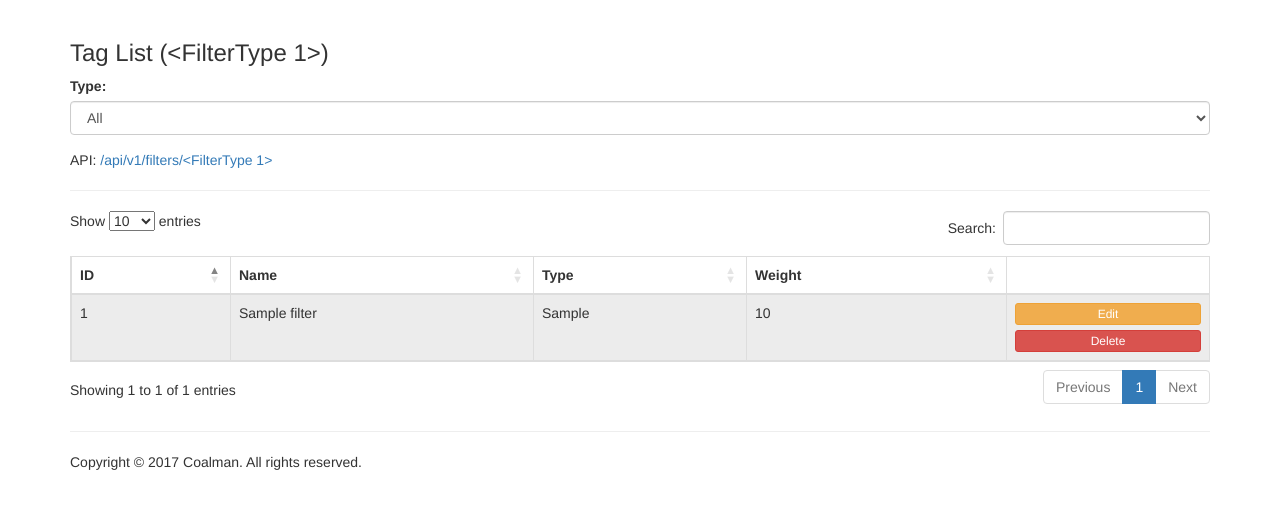
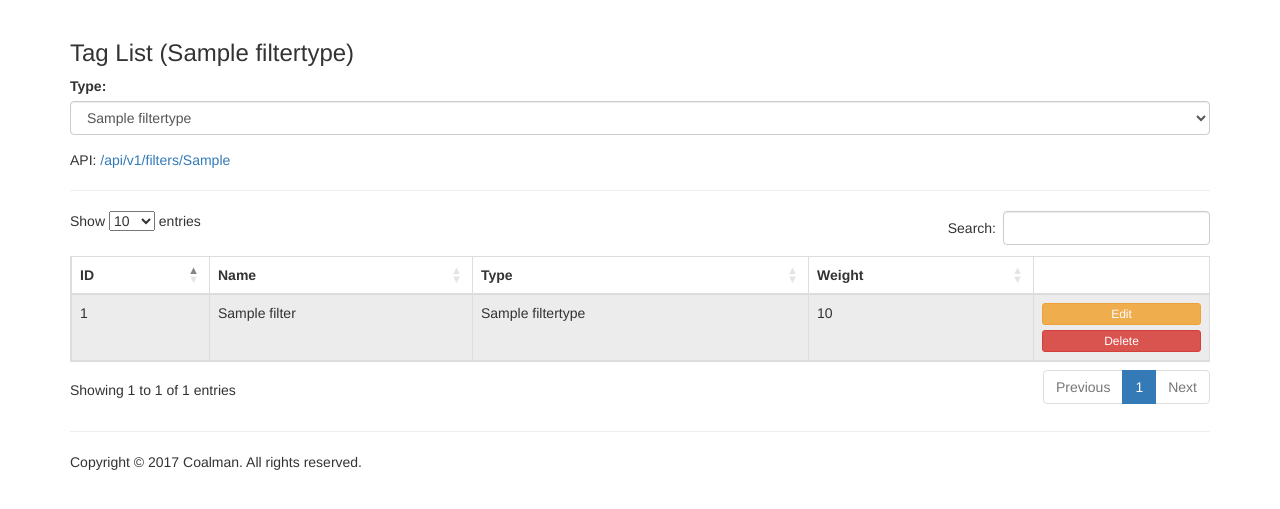
Before and after one commit to kendog/coalman, a Flask app: template templates/admin_filters.html in a window 1280 px wide. Shown: the part 50-559 px from the top of the page. Run offline with Flask 2, Linux system fonts and the light colour scheme; the template is opened without the code that fills it: values that come from a table or form of the project are taken from there, others are empty; tables that the repository leaves empty hold one stand-in row (values such as "Sample post"); some libraries are stand-ins or nearby versions.

Commit message:
filter relationships

```diff
--- a/app.py
+++ b/app.py
@@ -71,12 +71,16 @@
     name = db.Column(db.String(255))
     filter_type = db.Column(db.String(225))
     weight = db.Column(db.Integer())
+    filter_type_id = db.Column(db.Integer, db.ForeignKey('FilterTypes.id'))
+    filter_type = db.relationship("FilterType", back_populates="filters")
 
 
 class FilterType(db.Model):
     __tablename__ = 'FilterTypes'
-    id = db.Column(db.String(225), primary_key=True)
+    id = db.Column(db.Integer, primary_key=True)
     name = db.Column(db.String(255))
+    tag = db.Column(db.String(255))
+    filters = db.relationship("Filter", back_populates="filter_type")
 
 
 # Setup Flask-Security
@@ -85,7 +89,16 @@
 
 
 # Define Schemas
+class FilterTypeSchema(ma.Schema):
+    class Meta:
+        model = FilterType
+        # Fields to expose
+        fields = ('name', 'tag')
+
+
 class FilterSchema(ma.Schema):
+    filter_type = ma.Nested(FilterTypeSchema)
+
     class Meta:
         model = Filter
         # Fields to expose
@@ -93,7 +106,6 @@
 
 
 class FileSchema(ma.Schema):
-
     filters = ma.Nested(FilterSchema, many=True)
 
     class Meta:
@@ -116,42 +128,48 @@
     # Populate FilterGroup
     filter_group = FilterType.query.first()
     if filter_group is None:
-        db.session.add(FilterType(id="region", name="Region"))
-        db.session.add(FilterType(id="vertical", name="Vertical"))
-        db.session.add(FilterType(id="category", name="Category"))
+        region = FilterType(tag="region", name="Region")
+        vertical = FilterType(tag="vertical", name="Vertical")
+        category = FilterType(tag="category", name="Category")
+        db.session.add(region)
+        db.session.add(vertical)
+        db.session.add(category)
         db.session.commit()
     # Populate Filters
     filter = Filter.query.first()
     if filter is None:
-        db.session.add(Filter(name="Americas", filter_type="region", weight=0))
-        db.session.add(Filter(name="APAC", filter_type="region", weight=1))
-        db.session.add(Filter(name="EMEA", filter_type="region", weight=2))
-        db.session.add(Filter(name="E-commerce", filter_type="vertical", weight=0))
-        db.session.add(Filter(name="Education", filter_type="vertical", weight=1))
-        db.session.add(Filter(name="Energy", filter_type="vertical", weight=2))
-        db.session.add(Filter(name="Financial Services", filter_type="vertical", weight=3))
-        db.session.add(Filter(name="Government", filter_type="vertical", weight=4))
-        db.session.add(Filter(name="Healthcare", filter_type="vertical", weight=5))
-        db.session.add(Filter(name="Insurance", filter_type="vertical", weight=6))
-        db.session.add(Filter(name="Manufacturing", filter_type="vertical", weight=7))
-        db.session.add(Filter(name="Media &amp; Entertainment", filter_type="vertical", weight=8))
-        db.session.add(Filter(name="Reseller &amp; Service Provider", filter_type="vertical", weight=9))
-        db.session.add(Filter(name="Retail", filter_type="vertical", weight=10))
-        db.session.add(Filter(name="Scientific Research", filter_type="vertical", weight=11))
-        db.session.add(Filter(name="Service Provider", filter_type="vertical", weight=12))
-        db.session.add(Filter(name="Technology", filter_type="vertical", weight=13))
-        db.session.add(Filter(name="Telecommunications", filter_type="vertical", weight=14))
-        db.session.add(Filter(name="Travel &amp; Hospitality", filter_type="vertical", weight=15))
-        db.session.add(Filter(name="Web Services", filter_type="vertical", weight=16))
-        db.session.add(Filter(name="Identity and Policy Control", filter_type="category", weight=0))
-        db.session.add(Filter(name="Network Management", filter_type="category", weight=1))
-        db.session.add(Filter(name="Network Operating System", filter_type="category", weight=2))
-        db.session.add(Filter(name="Routers", filter_type="category", weight=3))
-        db.session.add(Filter(name="Security", filter_type="category", weight=4))
-        db.session.add(Filter(name="Services", filter_type="category", weight=5))
-        db.session.add(Filter(name="Software Defined Networking", filter_type="category", weight=6))
-        db.session.add(Filter(name="Switches", filter_type="category", weight=7))
-        db.session.add(Filter(name="Wireless", filter_type="category", weight=8))
+        filter_type = FilterType.query.filter_by(tag='region').first()
+        db.session.add(Filter(name="Americas", filter_type=filter_type, weight=0))
+        db.session.add(Filter(name="APAC", filter_type=filter_type, weight=1))
+        db.session.add(Filter(name="EMEA", filter_type=filter_type, weight=2))
+        filter_type = FilterType.query.filter_by(tag='vertical').first()
+        db.session.add(Filter(name="E-commerce", filter_type=filter_type, weight=0))
+        db.session.add(Filter(name="Education", filter_type=filter_type, weight=1))
+        db.session.add(Filter(name="Energy", filter_type=filter_type, weight=2))
+        db.session.add(Filter(name="Financial Services", filter_type=filter_type, weight=3))
+        db.session.add(Filter(name="Government", filter_type=filter_type, weight=4))
+        db.session.add(Filter(name="Healthcare", filter_type=filter_type, weight=5))
+        db.session.add(Filter(name="Insurance", filter_type=filter_type, weight=6))
+        db.session.add(Filter(name="Manufacturing", filter_type=filter_type, weight=7))
+        db.session.add(Filter(name="Media &amp; Entertainment", filter_type=filter_type, weight=8))
+        db.session.add(Filter(name="Reseller &amp; Service Provider", filter_type=filter_type, weight=9))
+        db.session.add(Filter(name="Retail", filter_type=filter_type, weight=10))
+        db.session.add(Filter(name="Scientific Research", filter_type=filter_type, weight=11))
+        db.session.add(Filter(name="Service Provider", filter_type=filter_type, weight=12))
+        db.session.add(Filter(name="Technology", filter_type=filter_type, weight=13))
+        db.session.add(Filter(name="Telecommunications", filter_type=filter_type, weight=14))
+        db.session.add(Filter(name="Travel &amp; Hospitality", filter_type=filter_type, weight=15))
+        db.session.add(Filter(name="Web Services", filter_type=filter_type, weight=16))
+        filter_type = FilterType.query.filter_by(tag='category').first()
+        db.session.add(Filter(name="Identity and Policy Control", filter_type=filter_type, weight=0))
+        db.session.add(Filter(name="Network Management", filter_type=filter_type, weight=1))
+        db.session.add(Filter(name="Network Operating System", filter_type=filter_type, weight=2))
+        db.session.add(Filter(name="Routers", filter_type=filter_type, weight=3))
+        db.session.add(Filter(name="Security", filter_type=filter_type, weight=4))
+        db.session.add(Filter(name="Services", filter_type=filter_type, weight=5))
+        db.session.add(Filter(name="Software Defined Networking", filter_type=filter_type, weight=6))
+        db.session.add(Filter(name="Switches", filter_type=filter_type, weight=7))
+        db.session.add(Filter(name="Wireless", filter_type=filter_type, weight=8))
         db.session.commit()
     # Populate Roles, Admin and Users
     user_datastore.find_or_create_role(name='admin', description='Administrator')
@@ -174,8 +192,14 @@
 
 # FILE APIs
 @app.route('/api/v1/files', methods=['GET'])
-def files():
+def api_v1_files():
     results = files_schema.dump(File.query.all())
+    return jsonify({'results': results.data})
+
+
+@app.route('/api/v1/file/<id>', methods=['GET'])
+def api_v1_file(id):
+    results = file_schema.dump(File.query.filter_by(id=id).first())
     return jsonify({'results': results.data})
 
 
@@ -210,9 +234,10 @@
 @app.route('/api/v1/filters/<filter_type>', methods=['GET'])
 def filters(filter_type):
     if filter_type == 'all':
-        results = filters_schema.dump(Filter.query.order_by(Filter.filter_type, Filter.weight).all())
+        results = filters_schema.dump(Filter.query.order_by(Filter.filter_type_id, Filter.weight).all())
     else:
-        results = filters_schema.dump(Filter.query.filter_by(filter_type=filter_type).order_by(Filter.filter_type, Filter.weight).all())
+        filter_type = FilterType.query.filter_by(tag=filter_type).first()
+        results = filters_schema.dump(Filter.query.filter_by(filter_type=filter_type).order_by(Filter.weight).all())
     return jsonify({'results': results.data})
 
 
@@ -265,9 +290,9 @@
         return redirect(url_for('admin_files_edit', id=file.id))
 
     filter_hash = {}
-    filter_hash['region'] = Filter.query.filter_by(filter_type='region').order_by(Filter.weight).all()
-    filter_hash['vertical'] = Filter.query.filter_by(filter_type='vertical').order_by(Filter.weight).all()
-    filter_hash['category'] = Filter.query.filter_by(filter_type='category').order_by(Filter.weight).all()
+    filter_hash['region'] = Filter.query.filter_by(filter_type=FilterType.query.filter_by(tag='region').first()).order_by(Filter.weight).all()
+    filter_hash['vertical'] = Filter.query.filter_by(filter_type=FilterType.query.filter_by(tag='vertical').first()).order_by(Filter.weight).all()
+    filter_hash['category'] = Filter.query.filter_by(filter_type=FilterType.query.filter_by(tag='category').first()).order_by(Filter.weight).all()
     return render_template('admin_files_add.html', filter_hash=filter_hash)
 
 
@@ -314,9 +339,9 @@
 
     file = File.query.filter_by(id=id).first()
     filter_hash = {}
-    filter_hash['region'] = Filter.query.filter_by(filter_type='region').order_by(Filter.weight).all()
-    filter_hash['vertical'] = Filter.query.filter_by(filter_type='vertical').order_by(Filter.weight).all()
-    filter_hash['category'] = Filter.query.filter_by(filter_type='category').order_by(Filter.weight).all()
+    filter_hash['region'] = Filter.query.filter_by(filter_type=FilterType.query.filter_by(tag='region').first()).order_by(Filter.weight).all()
+    filter_hash['vertical'] = Filter.query.filter_by(filter_type=FilterType.query.filter_by(tag='vertical').first()).order_by(Filter.weight).all()
+    filter_hash['category'] = Filter.query.filter_by(filter_type=FilterType.query.filter_by(tag='category').first()).order_by(Filter.weight).all()
     return render_template('admin_files_edit.html', file=file, filter_hash=filter_hash)
 
 
@@ -332,39 +357,41 @@
             return redirect(url_for('admin_files'))
     file = File.query.filter_by(id=id).first()
     filter_hash = {}
-    filter_hash['region'] = Filter.query.filter_by(filter_type='region').order_by(Filter.weight).all()
-    filter_hash['vertical'] = Filter.query.filter_by(filter_type='vertical').order_by(Filter.weight).all()
-    filter_hash['category'] = Filter.query.filter_by(filter_type='category').order_by(Filter.weight).all()
+    filter_hash['region'] = Filter.query.filter_by(filter_type=FilterType.query.filter_by(tag='region').first()).order_by(Filter.weight).all()
+    filter_hash['vertical'] = Filter.query.filter_by(filter_type=FilterType.query.filter_by(tag='vertical').first()).order_by(Filter.weight).all()
+    filter_hash['category'] = Filter.query.filter_by(filter_type=FilterType.query.filter_by(tag='category').first()).order_by(Filter.weight).all()
     return render_template('admin_files_delete.html', file=file, filter_hash=filter_hash)
 
 
 @app.route('/admin/filters')
 @roles_required('admin')
 def admin_filters_all():
-    return redirect(url_for('admin_filters', filter_type='all'))
+    return redirect(url_for('admin_filters', filter_type_tag='all'))
 
 
-@app.route('/admin/filters/<filter_type>')
+@app.route('/admin/filters/<filter_type_tag>')
 @roles_required('admin')
-def admin_filters(filter_type):
-    if filter_type == 'all':
+def admin_filters(filter_type_tag):
+    filter_types = FilterType.query.all()
+    filter_type = None
+    if filter_type_tag == 'all':
         filters = Filter.query.order_by(Filter.weight).all()
     else:
-        filters = Filter.query.filter_by(filter_type=filter_type).order_by(Filter.weight).all()
-    filter_types = FilterType.query.all()
-    return render_template('admin_filters.html', filter_type=filter_type, filters=filters, filter_types=filter_types)
+        filter_type = FilterType.query.filter_by(tag=filter_type_tag).first()
+        filters = Filter.query.filter_by(filter_type_id=filter_type.id).order_by(Filter.weight).all()
+    return render_template('admin_filters.html', filters=filters, filter_type=filter_type, filter_types=filter_types)
 
 
-@app.route('/admin/filters/add/<filter_type>', methods=['POST', 'GET'])
+@app.route('/admin/filters/add', methods=['POST', 'GET'])
 @roles_required('admin')
-def admin_filters_add(filter_type):
+def admin_filters_add():
     if 'submit-add' in request.form:
-        filter_type = request.form['filter_type']
-        db.session.add(Filter(name=request.form['name'], filter_type=filter_type, weight=request.form['weight']))
+        filter_type = FilterType.query.filter_by(id=request.form.get('filter_type_id')).first()
+        db.session.add(Filter(name=request.form['name'], filter_type_id=filter_type.id, weight=request.form['weight']))
         db.session.commit()
-        return redirect(url_for('admin_filters', filter_type=filter_type))
+        return redirect(url_for('admin_filters', filter_type_tag=filter_type.tag))
     filter_types = FilterType.query.all()
-    return render_template('admin_filters_add.html', filter_type=filter_type, filter_types=filter_types)
+    return render_template('admin_filters_add.html', filter_types=filter_types)
 
 
 @app.route('/admin/filters/edit/<id>', methods=['POST', 'GET'])
@@ -373,12 +400,13 @@
     if 'submit-edit' in request.form:
         exists = db.session.query(Filter.id).filter_by(id=id).scalar()
         if exists:
+            filter_type = FilterType.query.filter_by(id=request.form.get('filter_type_id')).first()
             filter = Filter.query.filter_by(id=id).first()
             filter.name = request.form.get('name')
-            filter.filter_type = request.form.get('filter_type')
+            filter.filter_type_id = filter_type.id
             filter.weight = request.form.get('weight')
             db.session.commit()
-            return redirect(url_for('admin_filters', filter_type=filter.filter_type))
+            return redirect(url_for('admin_filters', filter_type_tag=filter_type.tag))
     filter = Filter.query.filter_by(id=id).first()
     filter_types = FilterType.query.all()
     return render_template('admin_filters_edit.html', filter=filter, filter_types=filter_types)
@@ -390,11 +418,14 @@
     if 'submit-delete' in request.form:
         exists = db.session.query(Filter.id).filter_by(id=id).scalar()
         if exists:
+            print "request.form.get('filter_type_id')"
+            print request.form.get('filter_type_id')
+            filter_type = FilterType.query.filter_by(id=request.form.get('filter_type_id')).first()
+            print filter_type.id
             filter = Filter.query.filter_by(id=id).first()
-            filter_type = filter.filter_type
             db.session.delete(filter)
             db.session.commit()
-            return redirect(url_for('admin_filters', filter_type=filter_type))
+            return redirect(url_for('admin_filters', filter_type_tag=filter_type.tag))
     filter = Filter.query.filter_by(id=id).first()
     filter_types = FilterType.query.all()
     return render_template('admin_filters_delete.html', filter=filter, filter_types=filter_types)
--- a/templates/admin_files.html
+++ b/templates/admin_files.html
@@ -6,8 +6,7 @@
 {% block content %}
 
     <h3>File List</h3>
-
-        <p>API: <a href="/api/v1/files" target="_blank">/api/v1/files</a></p>
+    <p>API: <a href="/api/v1/files" target="_blank">/api/v1/files</a></p>
     <hr>
 
     <table id="files-table" class="table table-striped table-bordered">
@@ -32,7 +31,7 @@
                 <td>{{ file.desc }}</td>
                 <td>
                     {%  for filter_item in file.filters %}
-                        <button class="btn btn-{{ filter_item.filter_type }} btn-xs">{{ filter_item.name }} </button>
+                        <button class="btn btn-{{ filter_item.filter_type.tag }} btn-xs">{{ filter_item.name }} </button>
                     {% endfor %}
                 </td>
                 <td>
--- a/templates/admin_files_edit.html
+++ b/templates/admin_files_edit.html
@@ -6,6 +6,7 @@
 {% block content %}
 
     <h3>Edit File</h3>
+    <p>API: <a href="/api/v1/file/{{ file.id }}" target="_blank">/api/v1/file/{{ file.id }}</a></p>
     <hr>
 
     <form id="files-form" method="post" action="" enctype=multipart/form-data>
--- a/templates/admin_filters.html
+++ b/templates/admin_filters.html
@@ -1,22 +1,22 @@
 {% extends "layouts/layout1.html" %}
 {% set active_section = "admin_filters" %}
 
-{% block title %}{{ filter_type|upper }} Tags{% endblock %}
+{% block title %}{% if filter_type %}({{ filter_type.name }}){% endif %} Tags{% endblock %}
 
 {% block content %}
 
-    <h3>Tag List ({{ filter_type }})</h3>
+    <h3>Tag List {% if filter_type %}({{ filter_type.name }}){% endif %}</h3>
 
     <div class="form-group">
         <label for="name">Type:</label>
-        <select id="filter_type" name="filter_type" class="form-control">
-            <option {% if filter_type == 'all' %}selected{% endif %} value="all">All</option>
+        <select id="filter_type_tag" name="filter_type_tag" class="form-control">
+            <option value="all">All</option>
             {%  for filter_type_item in filter_types %}
-                <option {% if filter_type_item.id == filter_type %}selected{% endif %} value="{{ filter_type_item.id }}">{{ filter_type_item.name }}</option>
+                <option {% if filter_type_item.id == filter_type.id %}selected{% endif %} value="{{ filter_type_item.tag }}">{{ filter_type_item.name }}</option>
             {% endfor %}
         </select>
     </div>
-        <p>API: <a href="/api/v1/filters/{{ filter_type }}" target="_blank">/api/v1/filters/{{ filter_type }}</a></p>
+        <p>API: <a href="/api/v1/filters/{{ filter_type.tag }}" target="_blank">/api/v1/filters/{{ filter_type.tag }}</a></p>
     <hr>
 
     <table id="filters-table" class="table table-striped table-bordered">
@@ -34,7 +34,7 @@
             <tr>
                 <td>{{ filter.id }}</td>
                 <td>{{ filter.name }}</td>
-                <td>{{ filter.filter_type }}</td>
+                <td>{{ filter.filter_type.name }}</td>
                 <td>{{ filter.weight }}</td>
                 <td>
                     <a href="/admin/filters/edit/{{ filter.id }}" class="btn btn-warning btn-block btn-xs">Edit</a>
@@ -63,10 +63,10 @@
                 } ]
             } );
 
-            $('#filter_type').change(function() {
-                var filter_type = $(this).val();
-                if (filter_type) {
-                    window.location = '/admin/filters/' + filter_type;
+            $('#filter_type_tag').change(function() {
+                var filter_type_tag = $(this).val();
+                if (filter_type_tag) {
+                    window.location = '/admin/filters/' + filter_type_tag;
                 }
                 return false;
             });
--- a/templates/layouts/layout1.html
+++ b/templates/layouts/layout1.html
@@ -47,7 +47,7 @@
                         <li class="dropdown">
                             <a href="#" class="dropdown-toggle" data-toggle="dropdown" role="button" aria-haspopup="true" aria-expanded="false">Manage Tags <span class="caret"></span></a>
                             <ul class="dropdown-menu">
-                                <li><a href="/admin/filters/add/tag">Add Tag</a></li>
+                                <li><a href="/admin/filters/add">Add Tag</a></li>
                                 <li><a href="/admin/filters">Tag List</a></li>
                                 <li role="separator" class="divider"></li>
                                 <li><a href="/admin/filters/region">Regions Tag List</a></li>
```
Also changed, not shown: templates/admin_filters_add.html (+5 -4 lines), templates/admin_filters_delete.html (+21 -6 lines), templates/admin_filters_edit.html (+5 -6 lines).
